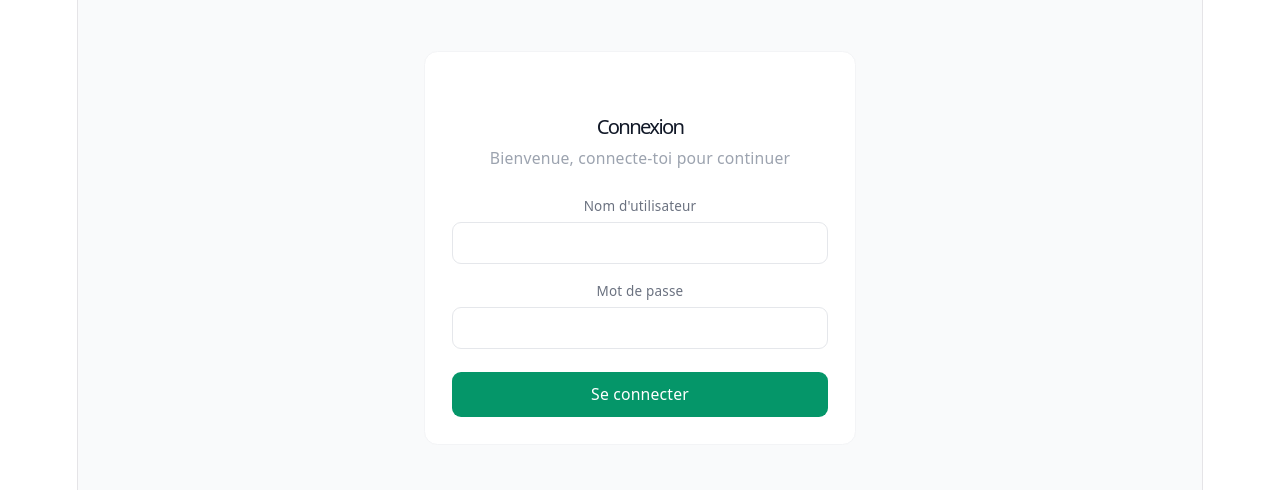
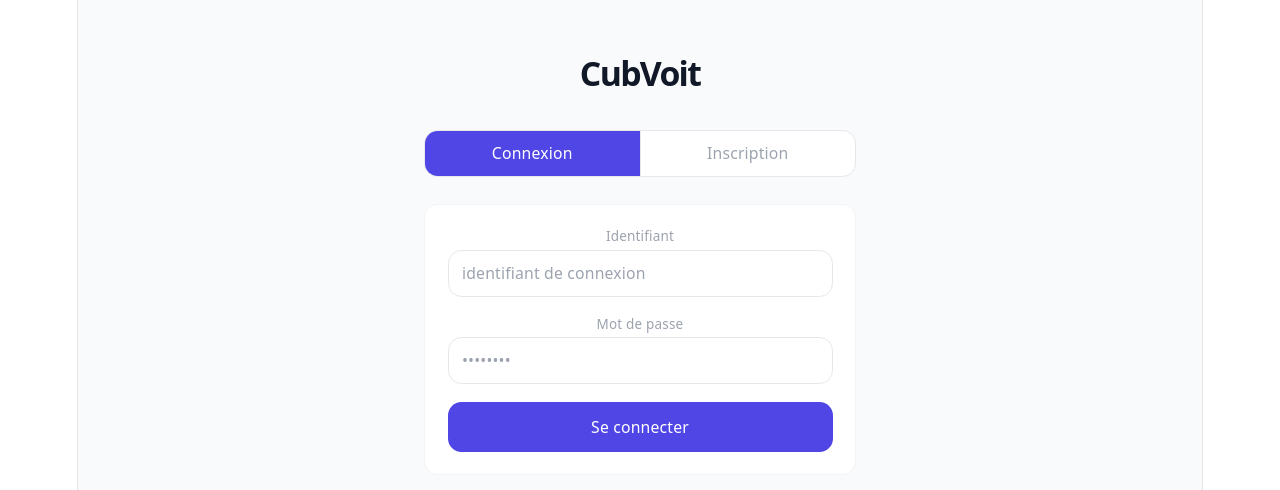
Before and after one commit to alexrubiks/cub-voit, a React app in the folder frontend/: page /login in a window 1280 px wide. Shown: the part 152-642 px from the top of the page. Built offline with nearby package versions, Linux system fonts and the light colour scheme; the HTML template or start-up script is replaced by a standard one.

Commit message:
ajout d'un menu register

```diff
--- a/frontend/src/components/ui/ConfirmModal.jsx
+++ b/frontend/src/components/ui/ConfirmModal.jsx
@@ -1,6 +1,6 @@
 import { AlertTriangle } from "lucide-react";
 
-function ConfirmModal({ title, description, confirmLabel,onConfirm, onClose }) {
+function ConfirmModal({ title, description, confirmLabel, onConfirm, onClose }) {
   return (
     <div className="fixed inset-0 bg-black/40 z-50 flex items-end justify-center">
       <div className="bg-white w-full max-w-lg rounded-t-2xl p-6 space-y-4">
--- a/frontend/src/pages/Login.jsx
+++ b/frontend/src/pages/Login.jsx
@@ -1,64 +1,190 @@
 import { useState, useContext } from "react";
 import { useNavigate } from "react-router-dom";
 import { UserContext } from "../context/UserContext";
-import { API_URLS } from "../utils";
+import { API_URLS, normalizeUser } from "../utils";
 
 export default function Login() {
   const { setUser } = useContext(UserContext);
   const navigate = useNavigate();
+
+  const [mode, setMode] = useState("login"); // "login" | "register"
+  const [form, setForm] = useState({
+    username: "",
+    password: "",
+    pseudo: "",
+    email: "",
+  });
   const [error, setError] = useState(null);
+  const [loading, setLoading] = useState(false);
 
-  const handleSubmit = async (e) => {
-    e.preventDefault();
-    const form = e.target;
+  const handleChange = (field, value) => {
+    setForm((prev) => ({ ...prev, [field]: value }));
+    setError(null);
+  };
 
+  const handleSubmit = async () => {
+    setError(null);
+    setLoading(true);
+
+    try {
+      if (mode === "login") {
+        // ─── Connexion ────────────────────────────────────────────────
         const res = await fetch(API_URLS.token, {
           method: "POST",
           headers: { "Content-Type": "application/json" },
           body: JSON.stringify({
-        username: form.username.value,
-        password: form.password.value,
+            username: form.username,
+            password: form.password,
           }),
         });
-
-    if (res.ok) {
-      const { access, refresh } = await res.json();
-      localStorage.setItem("token", access);
-      localStorage.setItem("refreshToken", refresh);
+        const data = await res.json();
+        if (!res.ok) {
+          setError("Identifiants incorrects");
+          return;
+        }
+        localStorage.setItem("token", data.access);
+        localStorage.setItem("refreshToken", data.refresh);
 
         const meRes = await fetch(API_URLS.me, {
-        headers: { Authorization: `Bearer ${access}` },
+          headers: { Authorization: `Bearer ${data.access}` },
         });
-      const data = await meRes.json();
-      setUser(data);
+        const me = await meRes.json();
+        setUser(normalizeUser(me));
         navigate("/");
+
       } else {
-      setError("Identifiants incorrects");
+        // ─── Inscription ──────────────────────────────────────────────
+        if (!form.username || !form.pseudo || !form.password) {
+          setError("Username, pseudo et mot de passe sont obligatoires");
+          return;
+        }
+        const res = await fetch(`${API_URLS.users}register/`, {
+          method: "POST",
+          headers: { "Content-Type": "application/json" },
+          body: JSON.stringify({
+            username: form.username,
+            pseudo: form.pseudo,
+            email: form.email,
+            password: form.password,
+          }),
+        });
+        const data = await res.json();
+        if (!res.ok) {
+          setError(data.detail ?? "Une erreur est survenue");
+          return;
+        }
+        localStorage.setItem("token", data.access);
+        localStorage.setItem("refreshToken", data.refresh);
+
+        const meRes = await fetch(API_URLS.me, {
+          headers: { Authorization: `Bearer ${data.access}` },
+        });
+        const me = await meRes.json();
+        setUser(normalizeUser(me));
+        navigate("/");
+      }
+    } catch {
+      setError("Erreur réseau");
+    } finally {
+      setLoading(false);
     }
   };
 
+  const isLogin = mode === "login";
+
   return (
     <div className="min-h-screen bg-gray-50 flex flex-col items-center justify-center px-6">
-      <div className="w-full max-w-sm bg-white rounded-xl border border-gray-100 p-6">
-        <h1 className="text-lg font-medium text-gray-900 mb-1">Connexion</h1>
-        <p className="text-sm text-gray-400 mb-6">Bienvenue, connecte-toi pour continuer</p>
+      <div className="w-full max-w-sm">
 
-        <form onSubmit={handleSubmit} className="flex flex-col gap-4">
-          <div className="flex flex-col gap-1.5">
-            <label className="text-xs text-gray-500">Nom d'utilisateur</label>
-            <input name="username" type="text" required className="border border-gray-200 rounded-lg px-3 py-2 text-sm focus:outline-none focus:border-emerald-400" />
-          </div>
-          <div className="flex flex-col gap-1.5">
-            <label className="text-xs text-gray-500">Mot de passe</label>
-            <input name="password" type="password" required className="border border-gray-200 rounded-lg px-3 py-2 text-sm focus:outline-none focus:border-emerald-400" />
+        {/* Logo / Titre */}
+        <div className="text-center mb-8">
+          <h1 className="text-3xl font-bold text-gray-900">CubVoit</h1>
         </div>
 
-          {error && <p className="text-xs text-red-500">{error}</p>}
+        {/* Toggle login / register */}
+        <div className="flex rounded-xl overflow-hidden border border-gray-200 bg-white mb-6">
+          <button
+            onClick={() => { setMode("login"); setError(null); }}
+            className={`flex-1 py-2.5 text-sm transition ${
+              isLogin ? "bg-indigo-600 text-white" : "text-gray-400 hover:bg-gray-50"
+            }`}
+          >
+            Connexion
+          </button>
+          <div className="w-px bg-gray-200" />
+          <button
+            onClick={() => { setMode("register"); setError(null); }}
+            className={`flex-1 py-2.5 text-sm transition ${
+              !isLogin ? "bg-indigo-600 text-white" : "text-gray-400 hover:bg-gray-50"
+            }`}
+          >
+            Inscription
+          </button>
+        </div>
 
-          <button type="submit" className="bg-emerald-600 text-white rounded-lg py-2.5 text-sm font-medium mt-1 hover:bg-emerald-700 transition-colors">
-            Se connecter
+        {/* Formulaire */}
+        <div className="bg-white rounded-xl border border-gray-100 p-5 space-y-4">
+
+          <div>
+            <label className="text-xs text-gray-400 mb-1 block">Identifiant</label>
+            <input
+              value={form.username}
+              onChange={(e) => handleChange("username", e.target.value)}
+              placeholder="identifiant de connexion"
+              autoCapitalize="none"
+              className="w-full border border-gray-200 rounded-xl px-3 py-2.5 text-sm text-gray-900 focus:outline-none focus:border-indigo-300 bg-white"
+            />
+          </div>
+
+          {!isLogin && (
+            <div>
+              <label className="text-xs text-gray-400 mb-1 block">Pseudo</label>
+              <input
+                value={form.pseudo}
+                onChange={(e) => handleChange("pseudo", e.target.value)}
+                placeholder="pseudo affiché"
+                className="w-full border border-gray-200 rounded-xl px-3 py-2.5 text-sm text-gray-900 focus:outline-none focus:border-indigo-300 bg-white"
+              />
+            </div>
+          )}
+
+          {!isLogin && (
+            <div>
+              <label className="text-xs text-gray-400 mb-1 block">
+                Email <span className="text-gray-300">(optionnel)</span>
+              </label>
+              <input
+                type="email"
+                value={form.email}
+                onChange={(e) => handleChange("email", e.target.value)}
+                placeholder="abc@email.com"
+                className="w-full border border-gray-200 rounded-xl px-3 py-2.5 text-sm text-gray-900 focus:outline-none focus:border-indigo-300 bg-white"
+              />
+            </div>
+          )}
+
+          <div>
+            <label className="text-xs text-gray-400 mb-1 block">Mot de passe</label>
+            <input
+              type="password"
+              value={form.password}
+              onChange={(e) => handleChange("password", e.target.value)}
+              placeholder="••••••••"
+              onKeyDown={(e) => e.key === "Enter" && handleSubmit()}
+              className="w-full border border-gray-200 rounded-xl px-3 py-2.5 text-sm text-gray-900 focus:outline-none focus:border-indigo-300 bg-white"
+            />
+          </div>
+
+          {error && <p className="text-xs text-red-400">{error}</p>}
+
+          <button
+            onClick={handleSubmit}
+            disabled={loading}
+            className="w-full bg-indigo-600 text-white rounded-xl py-3 text-sm font-medium hover:bg-indigo-700 transition disabled:opacity-50"
+          >
+            {loading ? "..." : isLogin ? "Se connecter" : "Créer mon compte"}
           </button>
-        </form>
+        </div>
       </div>
     </div>
   );
--- a/frontend/src/pages/account/AccountProfile.jsx
+++ b/frontend/src/pages/account/AccountProfile.jsx
@@ -57,7 +57,7 @@ export default function AccountProfile() {
         setUser(normalizeUser(data));
         setEditing(false);
       } else {
-        setError(JSON.stringify(data));
+        setError(data.detail ?? "Une erreur est survenue");
       }
     } catch {
       setError("Erreur réseau");
--- a/frontend/src/pages/account/AccountWhitelist.jsx
+++ b/frontend/src/pages/account/AccountWhitelist.jsx
@@ -17,10 +17,7 @@ function WhitelistCard({ user, onRemove }) {
       </div>
       <div className="flex-1 min-w-0">
         <p className="text-sm font-medium text-gray-900">{user.pseudo}</p>
-        {user.wca_id
-          ? <p className="text-xs text-gray-400">{user.wca_id}</p>
-          : <p className="text-xs text-gray-300">Pas de WCA ID</p>
-        }
+        {user.wca_id && <p className="text-xs text-gray-400">{user.wca_id}</p>}
       </div>
       <button
         onClick={() => onRemove(user)}
@@ -128,7 +125,7 @@ export default function AccountWhitelist() {
         {/* Explication */}
         <div className="bg-indigo-50 rounded-xl px-4 py-3">
           <p className="text-xs text-indigo-600 leading-relaxed">
-            Les personnes de ton cercle privé peuvent voir tes trajets même si tu ne les as pas ajoutées comme passagers.
+            Les personnes de ton cercle pourront voir tes trajets privés même si tu ne les as pas ajoutées comme passagers.
           </p>
         </div>
 
```
Also changed, not shown: frontend/src/pages/account/AccountSecurity.jsx (+1 -34 lines), 1 other file (tests, documents, lock files or other folders). Lines whose indentation alone changed are shown as unchanged.
